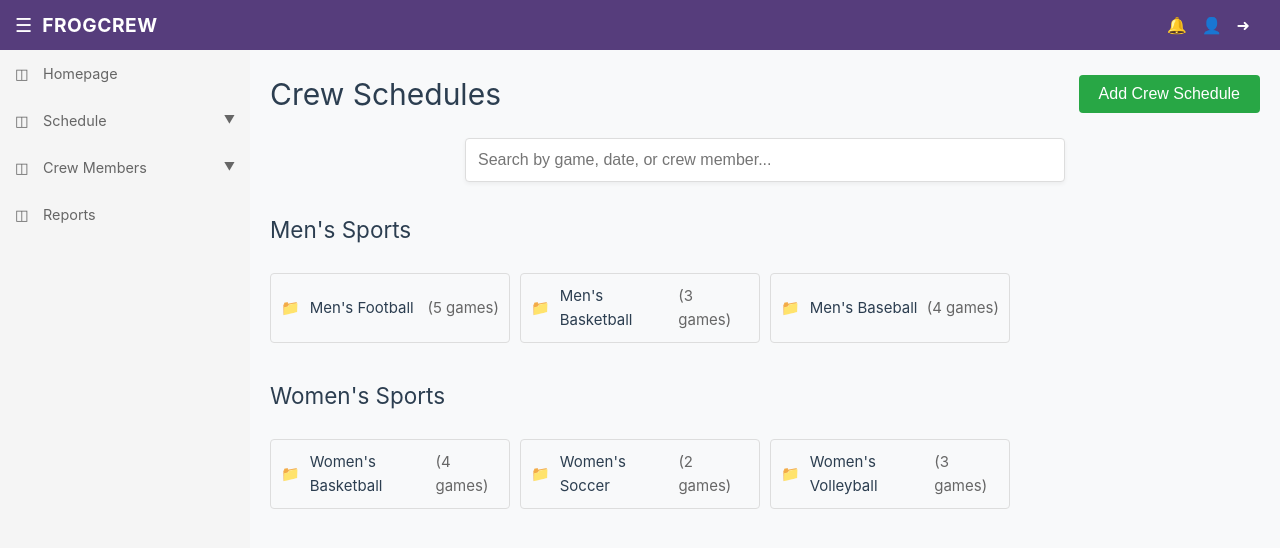
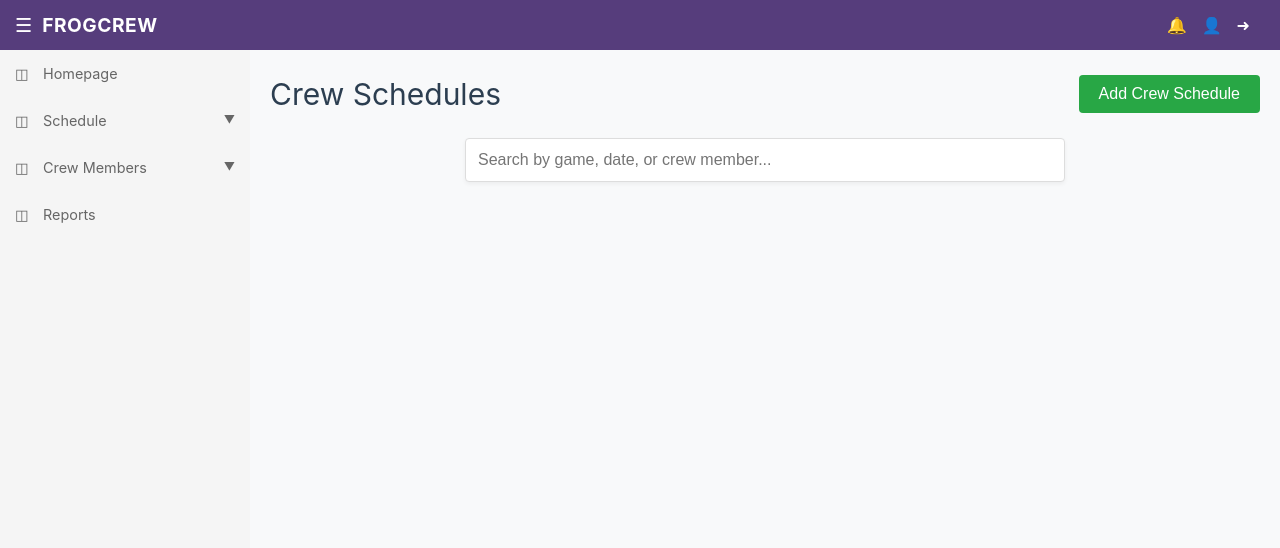
Before and after one commit to alsuri04/FrogCrew-frontend, a Vue app: page /schedule/crew in a window 1280 px wide. Shown: the top 548 px of the page. Built offline with nearby package versions, Linux system fonts and the light colour scheme.

Commit message:
updated AddCrewSchedule, findCrewSchedule, and updateCrewSchedule, and  AddAvailability for adding API's

```diff
--- a/src/components/CrewMember/AddAvailability.vue
+++ b/src/components/CrewMember/AddAvailability.vue
@@ -21,15 +21,24 @@
 </template>
 
 <script setup>
-import { ref } from 'vue'
+import { ref, onMounted } from 'vue'
 
-const sports = ref([
-  { id: 1, name: "Women's Soccer" },
-  { id: 2, name: "Men's Basketball" }
-])
+const sports = ref([])
+const availableDates = ref([])
+
+onMounted(async () => {
+  // API GOES HERE for fetching sports
+  // Example:
+  // const sportsResponse = await fetch('/api/sports');
+  // sports.value = await sportsResponse.json();
+
+  // API GOES HERE for fetching available dates
+  // Example:
+  // const datesResponse = await fetch('/api/available-dates');
+  // availableDates.value = await datesResponse.json();
+})
 
 const selectedSport = ref(sports.value[0].name)
-const availableDates = ref(['2024-10-15', '2024-10-28', '2024-11-21'])
 const availability = ref({})
 
 const toggleAvailability = (date, isAvailable) => {
--- a/src/components/CrewSchedule/FindCrewSchedule.vue
+++ b/src/components/CrewSchedule/FindCrewSchedule.vue
@@ -90,7 +90,7 @@
 </template>
 
 <script setup>
-import { ref, computed } from 'vue'
+import { ref, computed, onMounted } from 'vue'
 import { useRouter } from 'vue-router'
 
 const router = useRouter()
@@ -101,37 +101,20 @@ const newSportName = ref('')
 const newSportCategory = ref("Men's")
 const selectedSport = ref(null)
 
-// Mock data structure
-const sportCategories = ref([
-  {
-    name: "Men's Sports",
-    sports: [
-      { id: 1, name: "Men's Football", gameCount: 5 },
-      { id: 2, name: "Men's Basketball", gameCount: 3 },
-      { id: 3, name: "Men's Baseball", gameCount: 4 }
-    ]
-  },
-  {
-    name: "Women's Sports",
-    sports: [
-      { id: 4, name: "Women's Basketball", gameCount: 4 },
-      { id: 5, name: "Women's Soccer", gameCount: 2 },
-      { id: 6, name: "Women's Volleyball", gameCount: 3 }
-    ]
-  }
-])
+const sportCategories = ref([])
+const games = ref([])
 
-// Mock games data
-const games = ref([
-  {
-    id: 1,
-    sportId: 1,
-    name: 'TCU vs Baylor',
-    date: '2024-03-15',
-    crewCount: 25
-  },
-  // Add more games...
-])
+onMounted(async () => {
+  // API GOES HERE for fetching sport categories
+  // Example:
+  // const categoriesResponse = await fetch('/api/sport-categories');
+  // sportCategories.value = await categoriesResponse.json();
+
+  // API GOES HERE for fetching games
+  // Example:
+  // const gamesResponse = await fetch('/api/games');
+  // games.value = await gamesResponse.json();
+})
 
 const filteredGames = computed(() => {
   if (!selectedSport.value) return []
--- a/src/views/AvailabilityView.vue
+++ b/src/views/AvailabilityView.vue
@@ -1,12 +1,12 @@
 <template>
   <div class="availability-view">
     <h1>Availability</h1>
-    <!-- Add your content here -->
+    <AddAvailability />
   </div>
 </template>
 
 <script setup>
-// Add your script logic here
+import AddAvailability from '@/components/CrewMember/AddAvailability.vue'
 </script>
 
 <style scoped>
```
Also changed, not shown: src/components/CrewSchedule/AddCrewSchedule.vue (+17 -1 lines), src/components/CrewSchedule/UpdateCrewSchedule.vue (+13 -1 lines).
